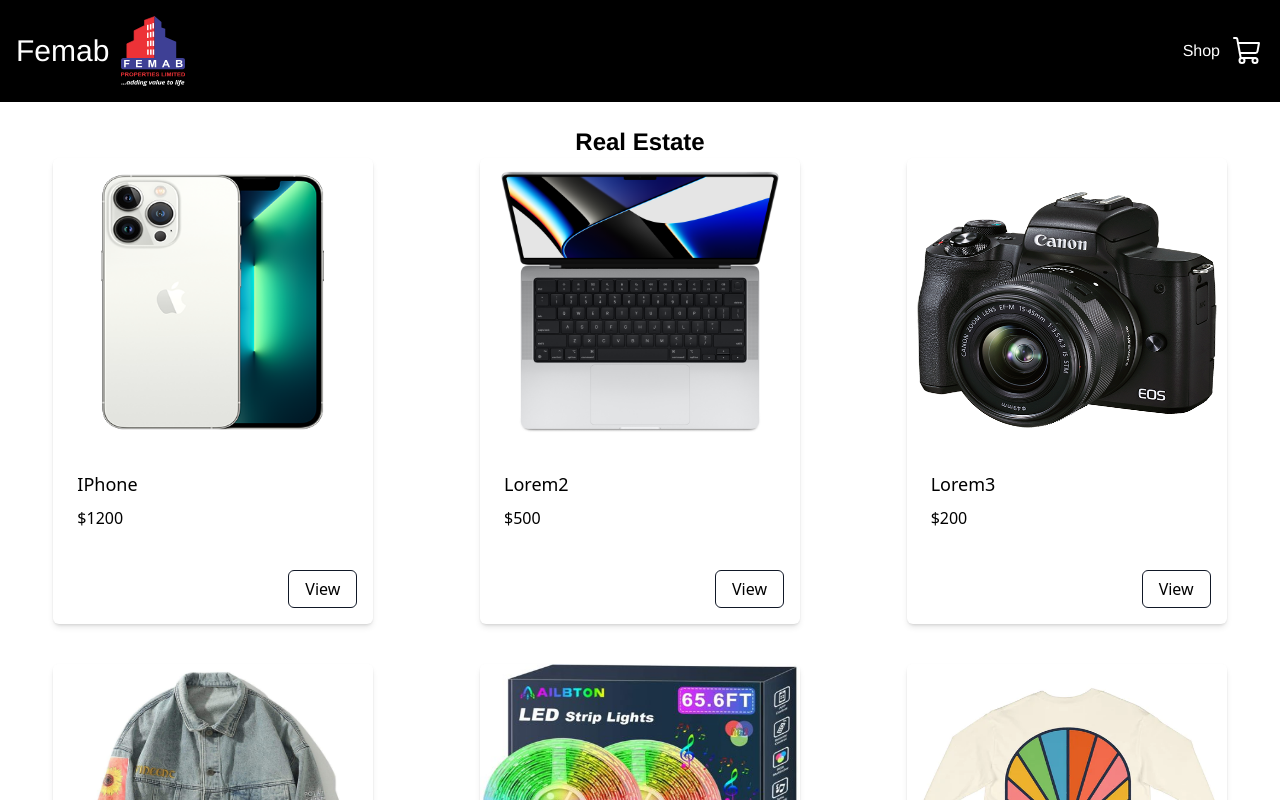
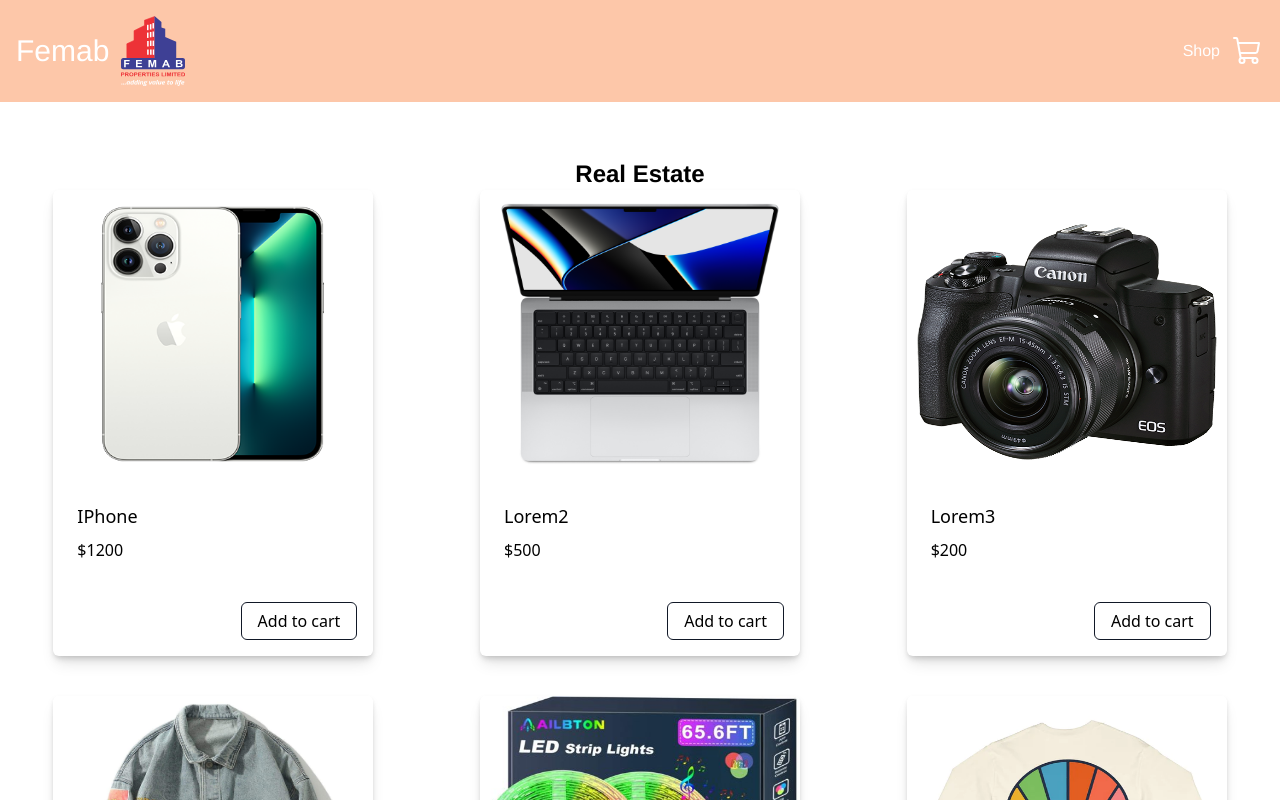
Before and after one commit to AgudaD/E-cart, a React (Vite) app: page / in a window 1280 px wide. Shown: the top 800 px of the page. Built offline with nearby package versions, Linux system fonts and the light colour scheme; a web font is replaced by a local one.

Commit message:
new commit

```diff
--- a/src/components/Navbar.jsx
+++ b/src/components/Navbar.jsx
@@ -4,7 +4,7 @@
 
 const Navbar = () => {
   return (
-    <div className="bg-black text-white flex justify-between items-center p-4 font-helvetica">
+    <div className="bg-[#FDC7A9] text-white flex justify-between items-center p-4 font-helvetica">
       <div className="flex items-center gap-3">
         <p className="text-3xl">Femab</p>
         <img src={logo} alt="" className="w-16" />
--- a/src/pages/shop/Homepage.jsx
+++ b/src/pages/shop/Homepage.jsx
@@ -3,14 +3,14 @@
 
 const Homepage = () => {
   return (
-    <div>
+    <div className='py-8'>
       {/* shoptitle */}
       <div className="text-center mt-6">
         <p className='font-semibold font-helvetica text-2xl'>Real Estate</p>
       </div>
 
       {/* products */}
-     <div className='w-full grid grid-cols-3 gap-y-10 place-items-center'>
+     <div className='w-full grid grid-cols-3 gap-y-10 place-items-center mb-6'>
         {PRODUCTS.map((product) => (
           <Product data={product} />
         ))}
--- a/src/pages/shop/Product.jsx
+++ b/src/pages/shop/Product.jsx
@@ -8,7 +8,7 @@
   const cartItemAmount = cartItems[id]
 
   return (
-    <div className="bg-white drop-shadow-sm shadow-md rounded-md ">
+    <div className="bg-white drop-shadow-md shadow-lg rounded-md">
       {/* product image */}
       <img src={productImage} alt="" className=" w-80 h-72 rounded-t-md" />
 
@@ -19,7 +19,7 @@
       </div>
       <div className="flex justify-end p-4">
         <button className="border border-gray-900 px-4 py-1.5 rounded-md hover:bg-gray-300 transition-all duration-300 ease-in" onClick={() => addToCart(id)}>
-          View {cartItemAmount > 0 && <>(
+          Add to cart {cartItemAmount > 0 && <>(
             {cartItemAmount}
           ) </>}
         </button>
```
